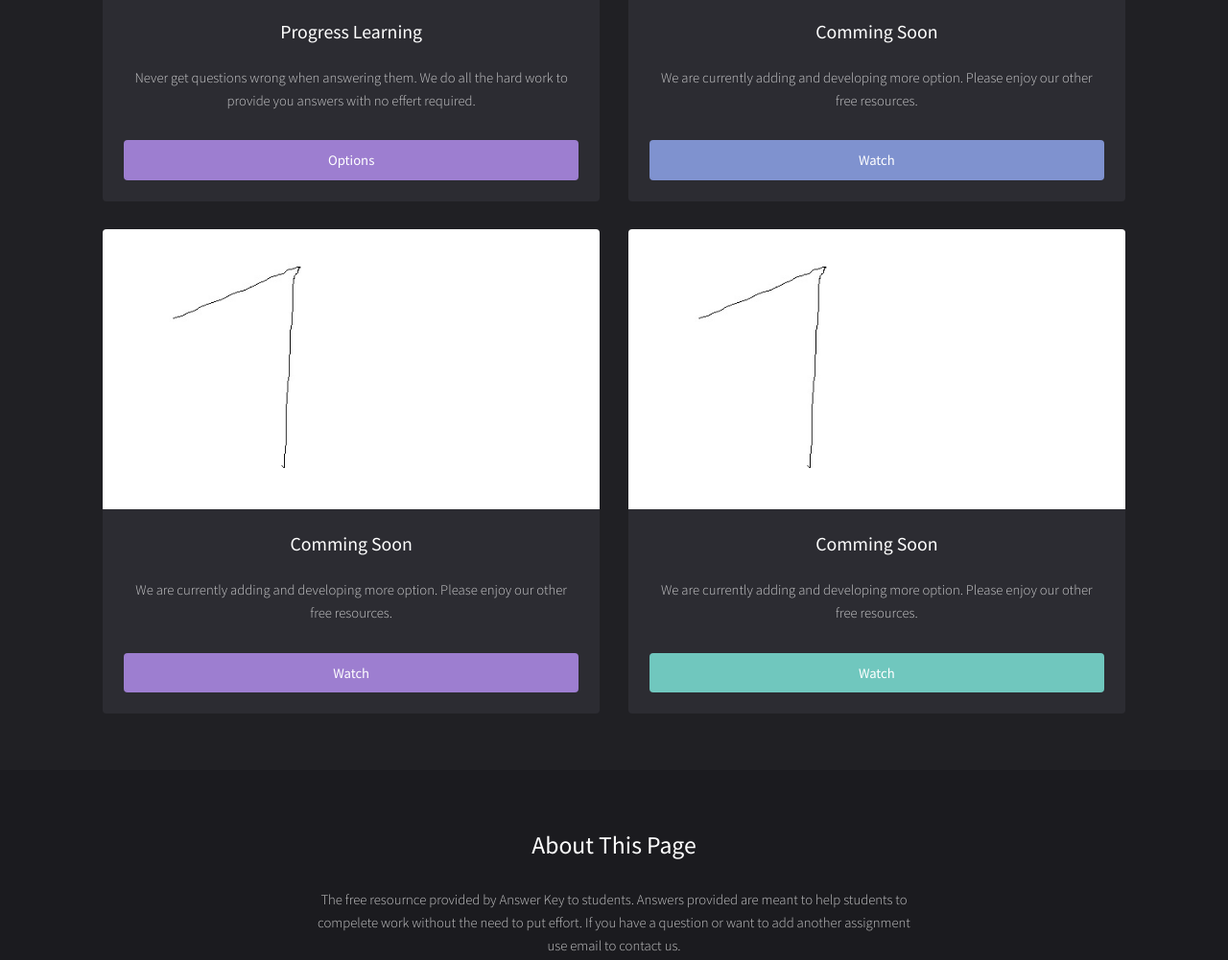
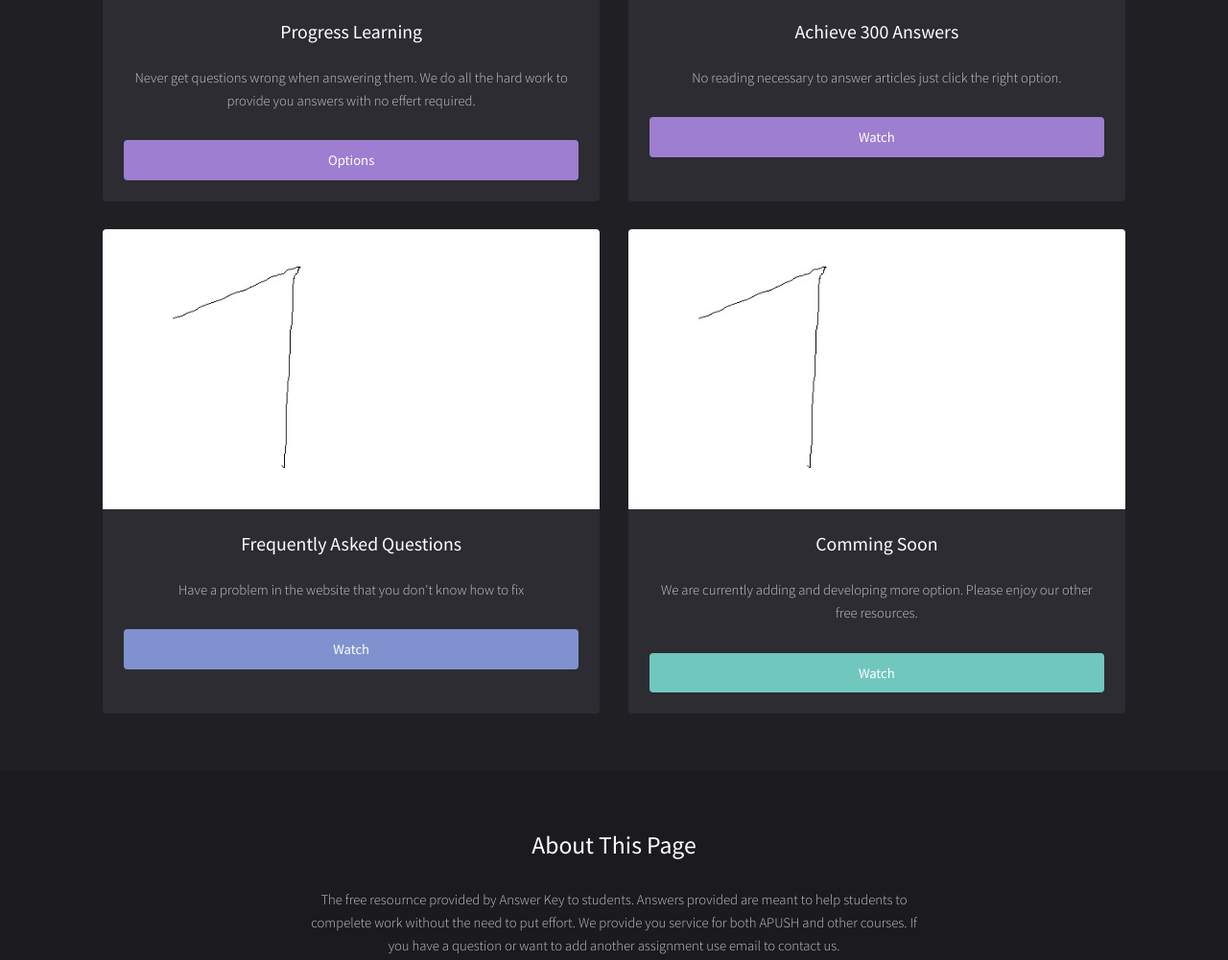
Before and after one commit to aawsomgames/aawsomgames.github.io, a plain HTML site: page index.html in a window 1280 px wide. Shown: the part 1448-2449 px from the top of the page at 96% size. Drawn offline with Linux system fonts and the light colour scheme.

Commit message:
Update 1.1.1

```diff
--- a/index.html
+++ b/index.html
@@ -18,7 +18,7 @@
 								<div class="inner">
 									<h3>Unitest Sates Teacher Notes</h3>
 									<p>Instead of having to read and analyze the notes we do all the work for you. We provide in-depth notes and only provide you with key details.</p>
-									<a href="pages/teachernotes.html" class="button fit">Options</a>
+									<a href="options/teachernotes.html" class="button fit">Options</a>
 								</div>
 							</div>
 
@@ -27,7 +27,7 @@
 								<div class="inner">
 									<h3>APUSH Henretta Book Questions</h3>
 									<p>Don't want to read many pages just to answer some book question. We do all the work and provide you all the APUSH Henretta book question answers.</p>
-									<a href="pages/bookquestions.html" class="button style2 fit" >Options</a>
+									<a href="options/bookquestions.html" class="button style2 fit" >Options</a>
 								</div>
 							</div>
 
@@ -36,25 +36,25 @@
 								<div class="inner">
 									<h3>Progress Learning</h3>
 									<p>Never get questions wrong when answering them. We do all the hard work to provide you answers with no effert required.</p>
-									<a href="https://youtu.be/s6zR2T9vn2c" class="button style3 fit" >Options</a>
+									<a href="options/progresslearning.html" class="button style3 fit" >Options</a>
 								</div>
 							</div>
 
 							<div class="box">
 								<a class="image fit"><img src="images/pic01.jpg" alt="" width="600" height="338"></a>
 								<div class="inner">
-									<h3>Comming Soon</h3>
-									<p>We are currently adding and developing more option. Please enjoy our other free resources.</p>
-									<a href="https://youtu.be/s6zR2T9vn2c" class="button style2 fit" data-poptrox="youtube,800x400">Watch</a>
+									<h3>Achieve 300 Answers</h3>
+									<p>No reading necessary to answer articles just click the right option.</p>
+									<a href="options/achieve3000.html" class="button style3 fit" data-poptrox="youtube,800x400">Watch</a>
 								</div>
 							</div>
 
 							<div class="box">
 								<a class="image fit"><img src="images/pic01.jpg" alt="" width="600" height="338"></a>
 								<div class="inner">
-									<h3>Comming Soon</h3>
-									<p>We are currently adding and developing more option. Please enjoy our other free resources.</p>
-									<a href="https://youtu.be/s6zR2T9vn2c" class="button style3 fit" data-poptrox="youtube,800x400">Watch</a>
+									<h3>Frequently Asked Questions</h3>
+									<p>Have a problem in the website that you don't know how to fix </p>
+									<a href="options/faq.html" class="button style2 fit" data-poptrox="youtube,800x400">Watch</a>
 								</div>
 							</div>
 
@@ -75,7 +75,7 @@
 			<!-- Footer -->
 				<footer id="footer"><div class="inner">
 						<h2>About This Page</h2>
-						<p>The free resournce provided by Answer Key to students. Answers provided are meant to help students to compelete work without the need to put effort. If you have a question or want to add another assignment use email to contact us. </p>
+						<p>The free resournce provided by Answer Key to students. Answers provided are meant to help students to compelete work without the need to put effort. We provide you service for both APUSH and other courses. If you have a question or want to add another assignment use email to contact us. </p>
 
 						<ul class="icons">
 							<li><a href="#" class="icon fa-twitter"><span class="label">Twitter</span></a></li>
@@ -86,7 +86,3 @@
 				</footer><div class="copyright">
 				Site made by: <a href="https://dev.notemptyusername.space">Answer Key of Education</a>.
 			</div>
-
-		<!-- Scripts -->
-			<!--<script src="assets/js/jquery.min.js"></script><script src="assets/js/jquery.scrolly.min.js"></script><script src="assets/js/jquery.poptrox.min.js"></script><script src="assets/js/skel.min.js"></script><script src="assets/js/util.js"></script><script src="assets/js/main.js"></script></body></html> -->
-eleifen
```
Also changed, not shown: options/achieve3000.html (added), options/bookquestions.html (renamed from pages/bookquestions.html), options/bookquestions/notes.css (renamed from pages/bookquestions/notes.css), options/css/box.css (renamed from pages/css/box.css), options/css/notes.css (renamed from pages/css/notes.css), options/faq.html (renamed from Black.html), options/progresslearning.html (renamed from pages/progresslearning.html), options/progresslearning/box.css (renamed from pages/progresslearning/box.css), options/teachernotes.html (renamed from pages/teachernotes.html), options/teachernotes/notes.css (renamed from pages/teachernotes/notes.css), options/teachernotes/tn1a.html (renamed from pages/teachernotes/bq1a.html), options/teachernotes/tn7a.html (renamed from pages/teachernotes/bq7a.html).
